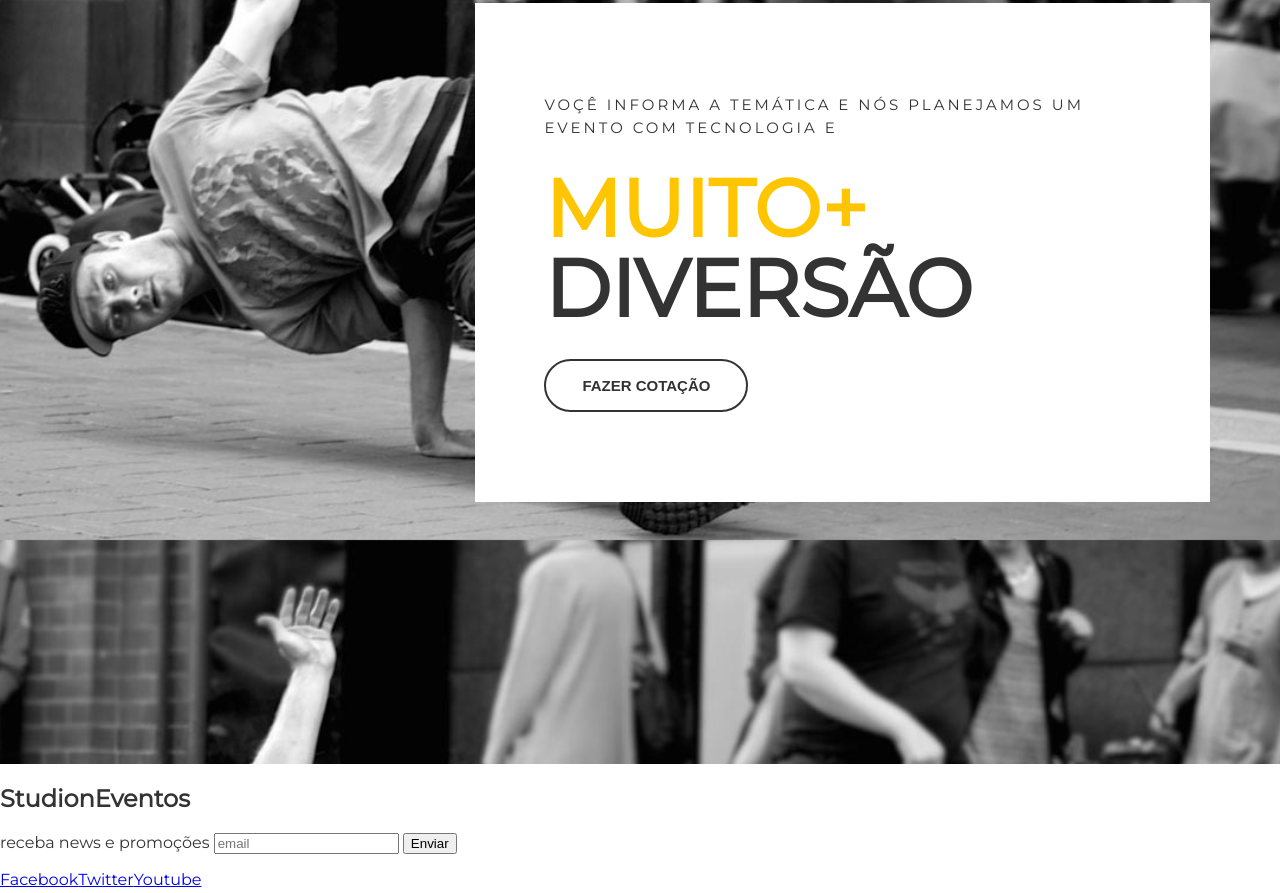
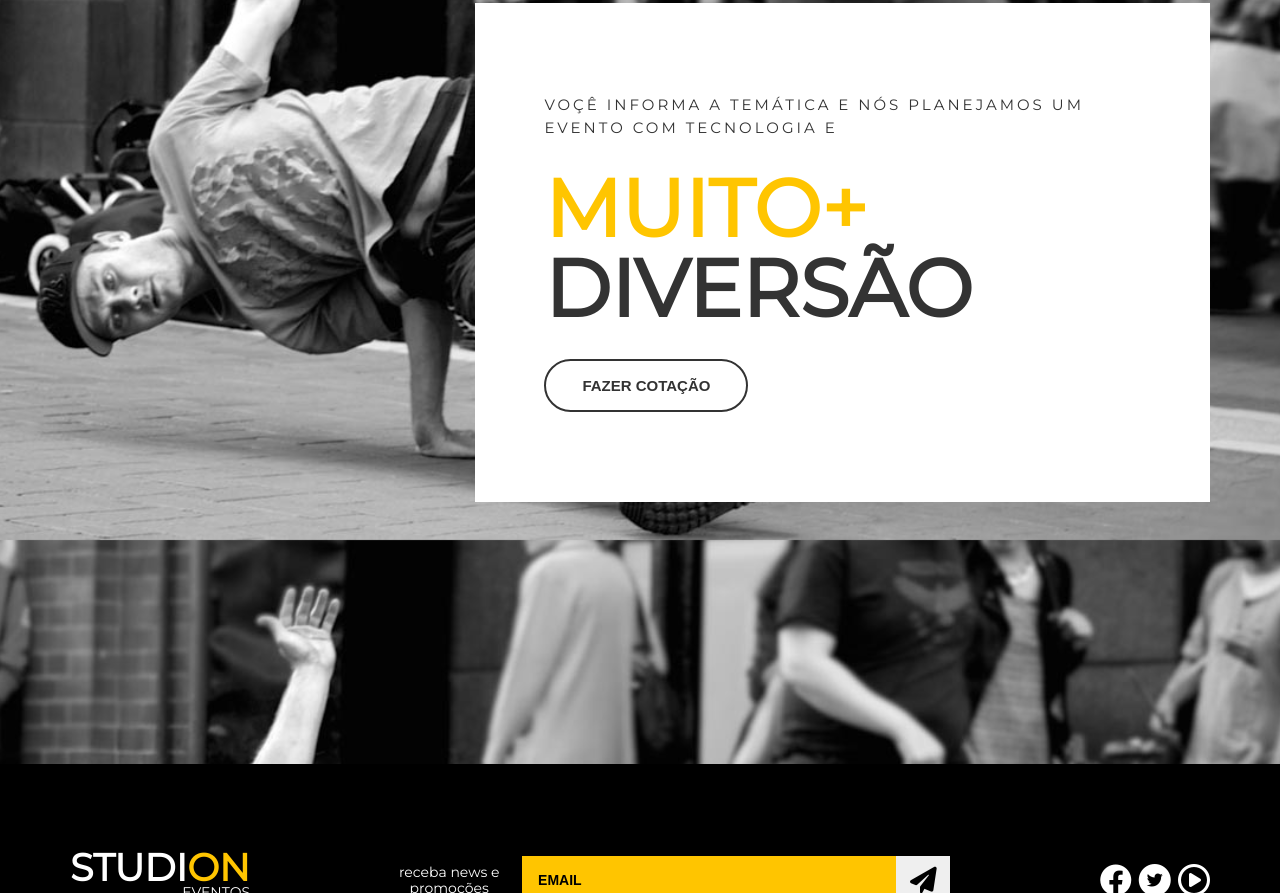
Before and after one commit to yuriclmoreira/studion, a website: page src/index.html in a window 1280 px wide. Shown: the part 1907-2800 px from the top of the page. Drawn offline with Linux system fonts and the light colour scheme.

Commit message:
feat(footer): construct email send and social logo

```diff
--- a/src/index.html
+++ b/src/index.html
@@ -116,20 +116,51 @@
 
         </main>
 
-        <footer>
-            <h2>Studi<span>on</span><span>Eventos</span></h2>
-            <form action="">
-                <label >receba news e promoções</label>
-                <input type="email" placeholder="email">
-                <button type="submit">Enviar</button>
-            </form>
-            <ul>
-                <li><a href="http://facebook.com/" target="_blank"> Facebook</a> </li>
-                <li><a href="http://twotter.com/" target="_blank">Twitter</a></li>
-                <li><a href="http://instagram.com/" target="_blank">Youtube</a></li>
-            </ul>
+        <footer class="footer">
+            <div class="container footer__container">
+                <h2 class="logo-studion">
+                    Studi<span class="copy--primary">on</span>
+                    <span class="logo-studion__subtitle">Eventos</span>
+                </h2>
+                <form class="footer__form">
+                    <label for="email">receba news e promoções</label>
+                    <div class="footer__email">
+                        <input id="email" type="email" placeholder="email">
+                        <button type="submit">
+                            <i class="fas fa-paper-plane fa-2x"></i>
+                        </button>
+                    </div>
+                </form>
+                <ul class="footer__social">
+                    <li>
+                        <a href="http://facebook.com/" target="_blank">
+                            <i class="fab fa-facebook fa-2x"></i>
+                        </a>
+                    </li>
+
+                    <li>
+                        <a href="http://twitter.com/" target="_blank">
+                            <span class="fa-stack">
+                                <i class="fas fa-circle fa-stack-2x fa-inverse"></i>
+                                <i class="fab fa-twitter fa-stack-1x"></i>
+                            </span>
+                        </a>
+                    </li>
+
+                    <li>
+                        <a href="http://Youtube.com/" target="_blank">
+                            <i class="far fa-play-circle fa-2x"></i>
+                        </a>
+                    </li>
+                </ul>
+
+            </div>
             <hr>
+            <p>
+                <small>Studi<span class="copy--primary">ON</span> - Todos os direitos reservados.</small>
+            </p>
         </footer>
+
 
 
 
--- a/src/style.css
+++ b/src/style.css
@@ -1,5 +1,7 @@
 @import url('https://fonts.googleapis.com/css2?family=Montserrat:ital,wght@300,400;1,700;900&display=swap');
 @import url('https://fonts.googleapis.com/css2?family=Roboto&display=swap');
+@import url('https://cdnjs.cloudflare.com/ajax/libs/font-awesome/6.2.0/css/all.min.css');
+
 
 *{
     box-sizing: border-box;
@@ -265,3 +267,103 @@
     border-color:var(--color-copy);
     background: unset;
 }
+
+.footer {
+    background-color: #000;
+    color: #fff;
+    padding: 0 1rem;
+}
+.footer__container {
+    display: grid;
+    grid-template-columns: repeat(3,auto);
+    align-items: center;
+    padding: 5.25rem 0 3.75rem 0;
+}
+
+ .footer .logo-studion {
+    justify-self: start;
+    margin: 0;
+ }
+
+ .logo-studion__subtitle {
+    display: block;
+ }
+ .footer__form {
+    display: grid;
+    place-items: center;
+    grid-template-columns: 10ch auto;
+    gap: 1.25rem;
+ }
+
+ .footer__form label {
+    font-size: .875rem;
+    font-weight: 300;
+    line-height: 1rem;
+    text-align: center;
+ }
+
+ .footer__email {
+    display: grid;
+    grid-template-columns: auto 3.375rem;
+    border: unset;
+    width: 100%;
+ }
+.footer__form input {
+    background-color: var(--color-primary);
+    border: unset;
+    padding: 1rem;
+
+    font-size: .875rem;
+    font-weight: 700;
+    color: #000;
+}
+
+.footer__form input::placeholder{
+    text-transform: uppercase;
+    color: #000;
+}
+
+.footer__form input:focus {
+    outline: unset;
+}
+
+.footer__form button {
+    cursor: pointer;
+    border: unset;
+    height: 100%;
+    transition: 0.3s all ease;
+}
+
+.footer__form button:hover {
+    color: #fff;
+    background-color: var(--color-copy);
+}
+
+.footer__social {
+    justify-self: end;
+ }
+
+ .footer__social a,
+ .footer__social a:visited,
+ .footer__social a:active {
+    color: #fff;
+    margin-left: .2rem;
+ }
+
+ .footer__social a .fa-twitter,
+ .footer__social a:visited .fa-twitter,
+ .footer__social a:active .fa-twitter{
+    color: #000;
+ }
+
+ .footer hr {
+    border-color: #fff4;
+    margin: 0;
+ }
+
+ footer p {
+    text-align: center;
+    font-size: .875rem;
+    font-weight: 300;
+    margin: 2.5rem 0;
+ }
```
